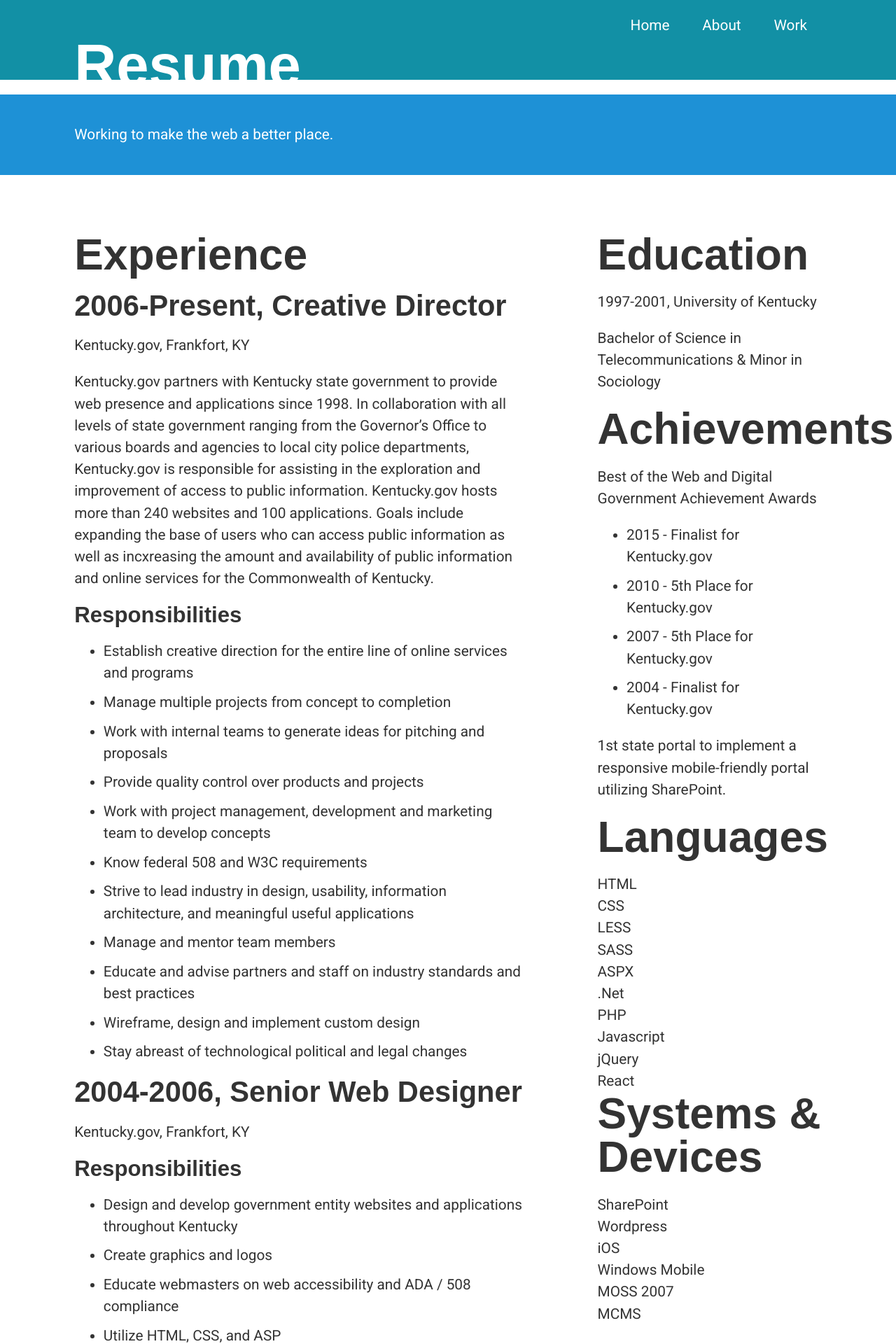
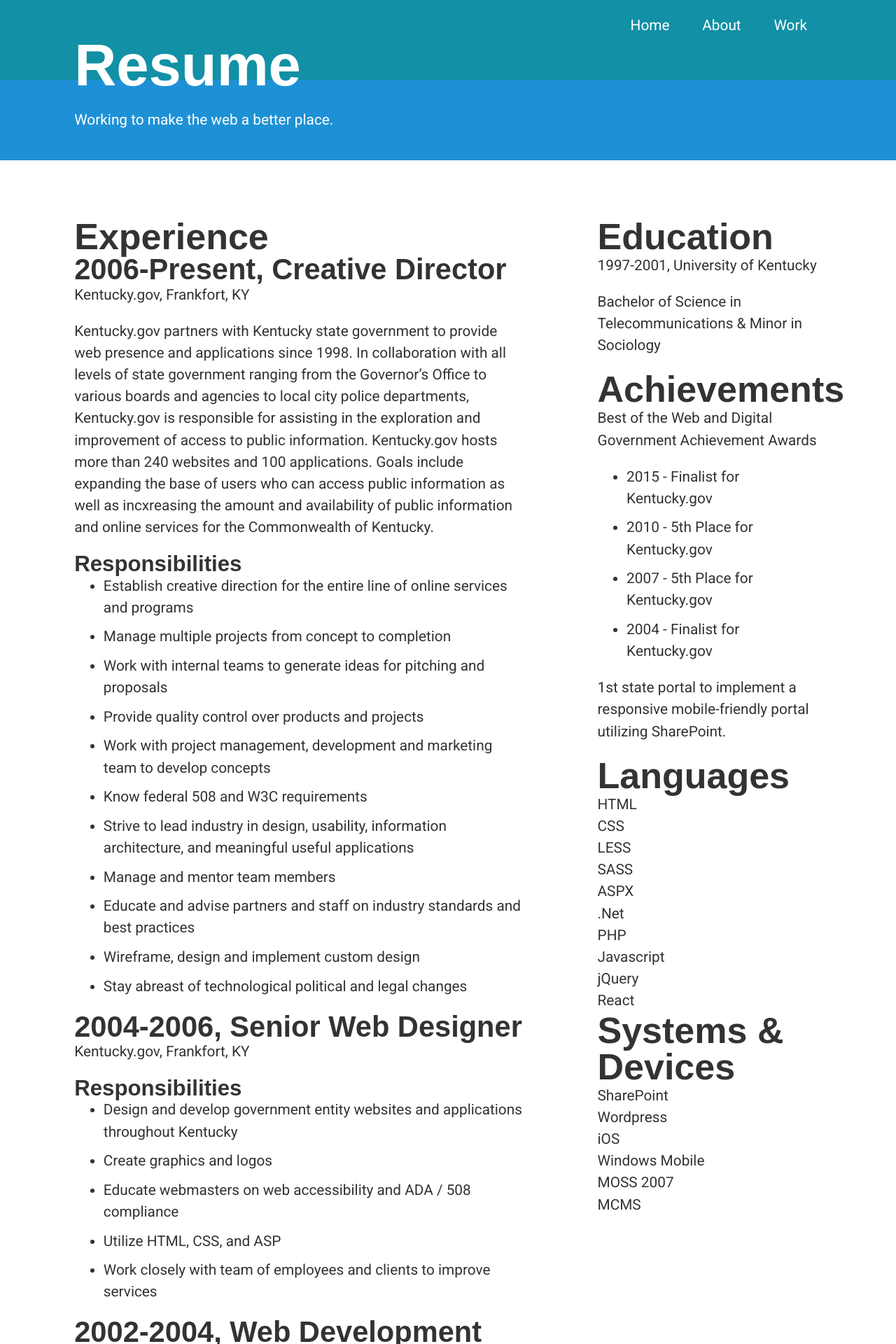
Before and after one commit to line47/line47.github.io, a Jekyll site: the page built from resume.html, in a window 1280 px wide. Shown: the top 1920 px of the page at 70% size. Built offline with Jekyll 4.4.1, drawn with Linux system fonts in a browser that asks for light colours.

Commit message:
updates to readme and base styles

```diff
--- a/_sass/base.scss
+++ b/_sass/base.scss
@@ -1,6 +1,8 @@
 
 $topnav-bg: #1290a5;
 $footer-bg: #333;
+$subheader-bg: #1e91d6;
+$darker-blue: #0072bb;
 
 $color-lightgrey: #efefef;
 $color-trueblack: #000;
@@ -51,19 +53,14 @@
 h5,
 h6 {
   font-family: avenir next,avenir,sans-serif;
-  font-size: 2rem;
+  font-size: 1rem;
   font-weight: 700;
 }
 
-h1,
-h2,
-h3,
-h4,
-h5,
-h6,
-ol,
+
 p,
-ul {
+ul,
+ol, {
   line-height: 1.5rem;
   margin-bottom: $grid-2;
 }
@@ -74,11 +71,12 @@
 }
 
 h2 {
-  font-size: 3rem;
-  line-height: 3rem;
+  font-size: 2.5rem;
+  line-height: 2.5rem;
 }
 
 h3 {
+  font-size: 2rem;
   line-height: 2rem;
 }
 
@@ -88,13 +86,8 @@
 }
 
 h5 {
-  font-size: 1rem;
-  line-height: 1rem;
-}
-
-h6 {
-  font-size: .75rem;
-  line-height: .75rem;
+  font-size: 1.25rem;
+  line-height: 1.25rem;
 }
 
 ul {
@@ -108,11 +101,11 @@
 
 a,
 a:active, {
-  color: #1E91D6;
+  color: $subheader-bg;
 }
 
 a:visited {
-  color: #0072BB;
+  color: $darker-blue;
 }
 
 .page-header {
@@ -126,12 +119,12 @@
 }
 
 .page-subheader {
-  background: #1E91D6;
+  background: $subheader-bg;
   padding: 2rem 8.3%;
 
-.page-subtitle {
-  color: #fff;
-  margin: 0;
+  .page-subtitle {
+    color: $text-light;
+    margin: 0;
 }
 }
 
@@ -155,9 +148,9 @@
     font-weight: 500;
     line-height: 1.7rem;
   }
-  @media (max-width: 600px)
-  {
-    .home-item  {
+
+  @media (max-width: 600px) {
+    .home-item {
       flex: 0 0 100%;
     }
   }
@@ -246,6 +239,7 @@
 .list-inline {
   list-style: none;
   margin: 0;
+
   li {
     margin: 0;
     }
```
Also changed, not shown: README.md.
